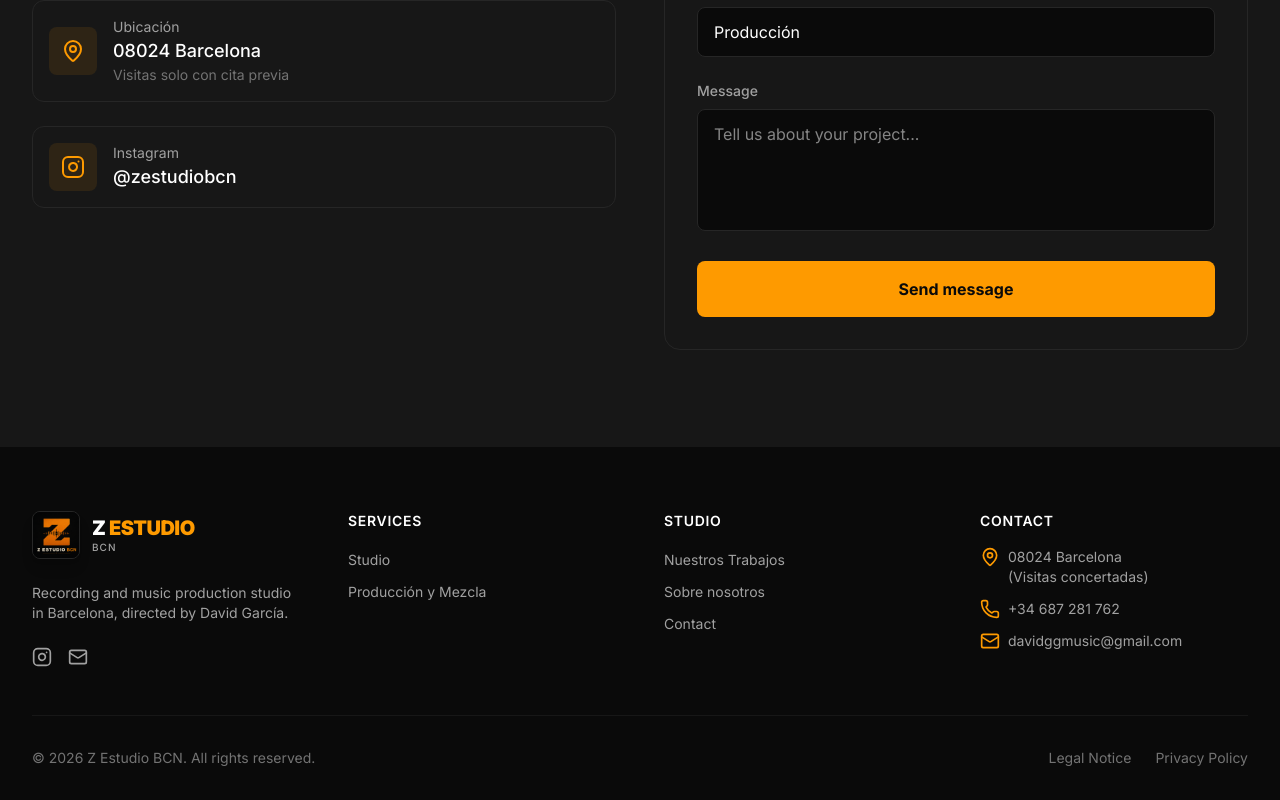
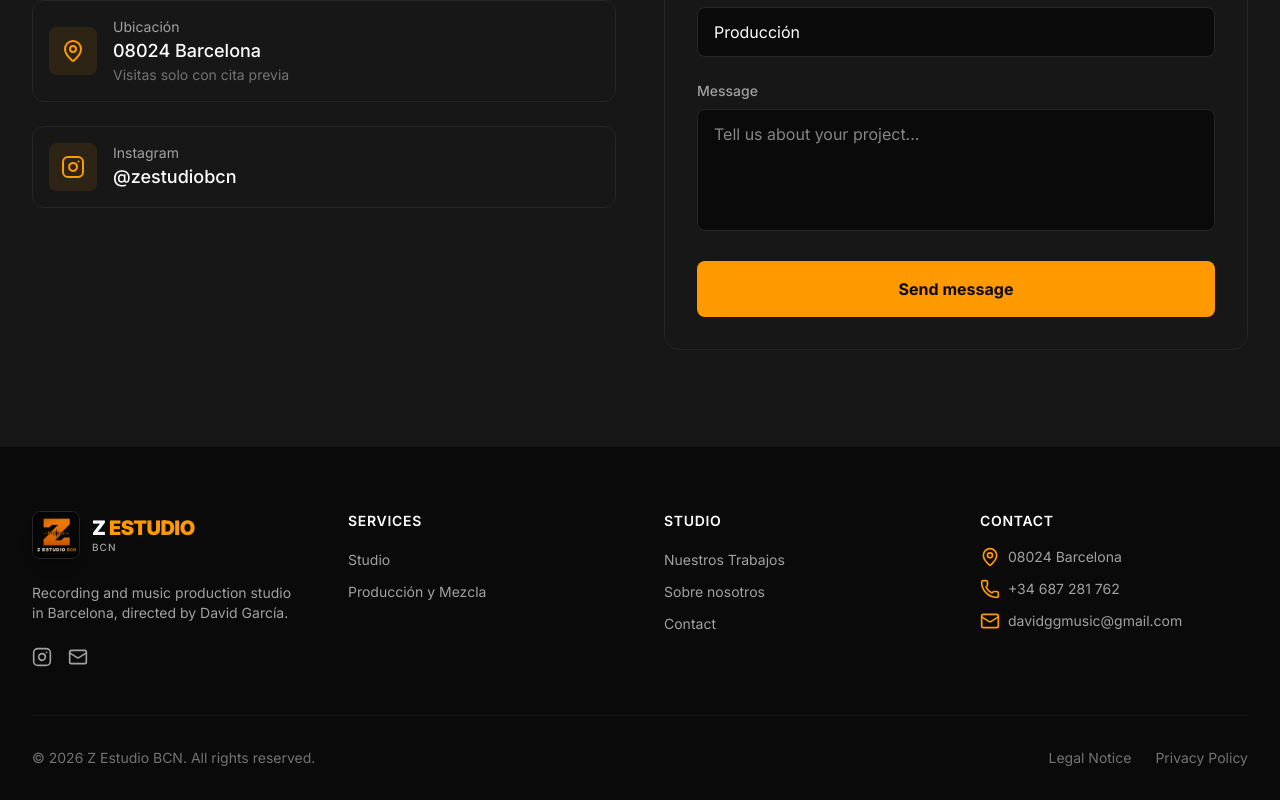
Before and after one commit to abelboquera/zestudiobcn, a Next.js app: page /en in a window 1280 px wide. Shown: the part 9005-9805 px from the top of the page. Built offline with nearby package versions, Linux system fonts and the light colour scheme.

Commit message:
feat: quitar "(Visitas concertadas)" del pie de pagina
Co-Authored-By: Claude Opus 5 <noreply@anthropic.com>

```diff
--- a/src/components/Footer.tsx
+++ b/src/components/Footer.tsx
@@ -47,7 +47,7 @@ export default function Footer({ dict }: { dict: any }) {
             <ul className="space-y-3">
               <li className="flex items-start text-neutral-400 text-sm">
                 <MapPin className="h-5 w-5 text-amber-500 mr-2 flex-shrink-0" />
-                <span>08024 Barcelona<br/>(Visitas concertadas)</span>
+                <span>08024 Barcelona</span>
               </li>
               <li className="flex items-center text-neutral-400 text-sm">
                 <Phone className="h-5 w-5 text-amber-500 mr-2 flex-shrink-0" />
```
